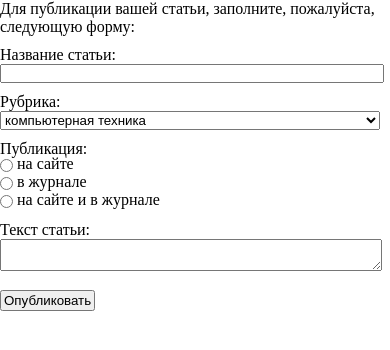
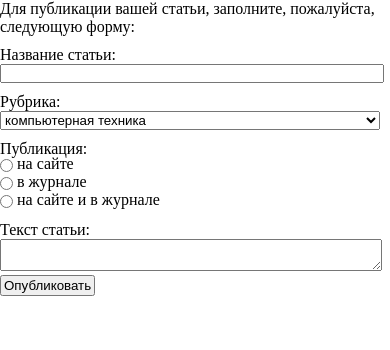
Before and after one commit to Artsiom-Huha/maket_form, a plain HTML site: page index.html in a window 390 px wide. Drawn offline with Linux system fonts and the light colour scheme.

Commit message:
Update meadi.css

```diff
--- a/meadi.css
+++ b/meadi.css
@@ -36,7 +36,7 @@ form.narrow-form {
         top: 196px;
     }
     .sub-pos{
-        top: 290px;
+        top: 235px;
     }
 }
 @media all and (max-width: 430px) {
@@ -51,7 +51,7 @@ form.narrow-form {
     }
     .sub-pos{
         position: absolute;
-        top: 290px;
+        top: 275px;
         left: 0px;
     }
     input[type="submit"] {
```
